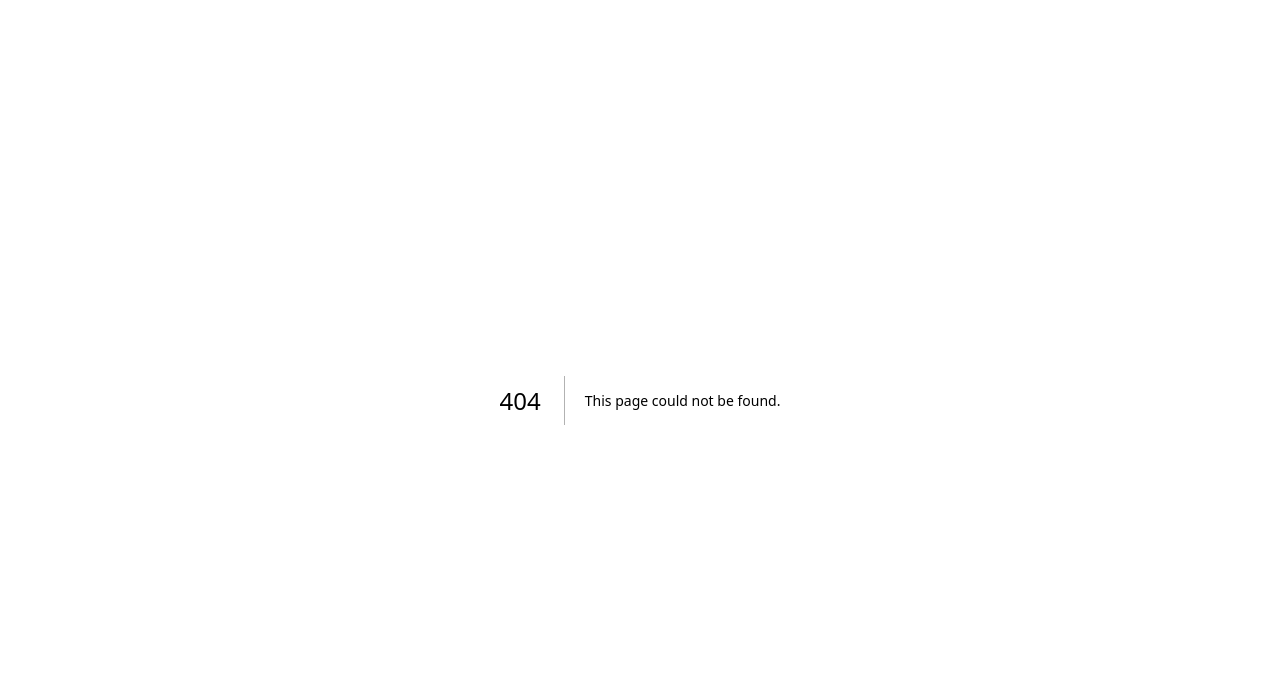
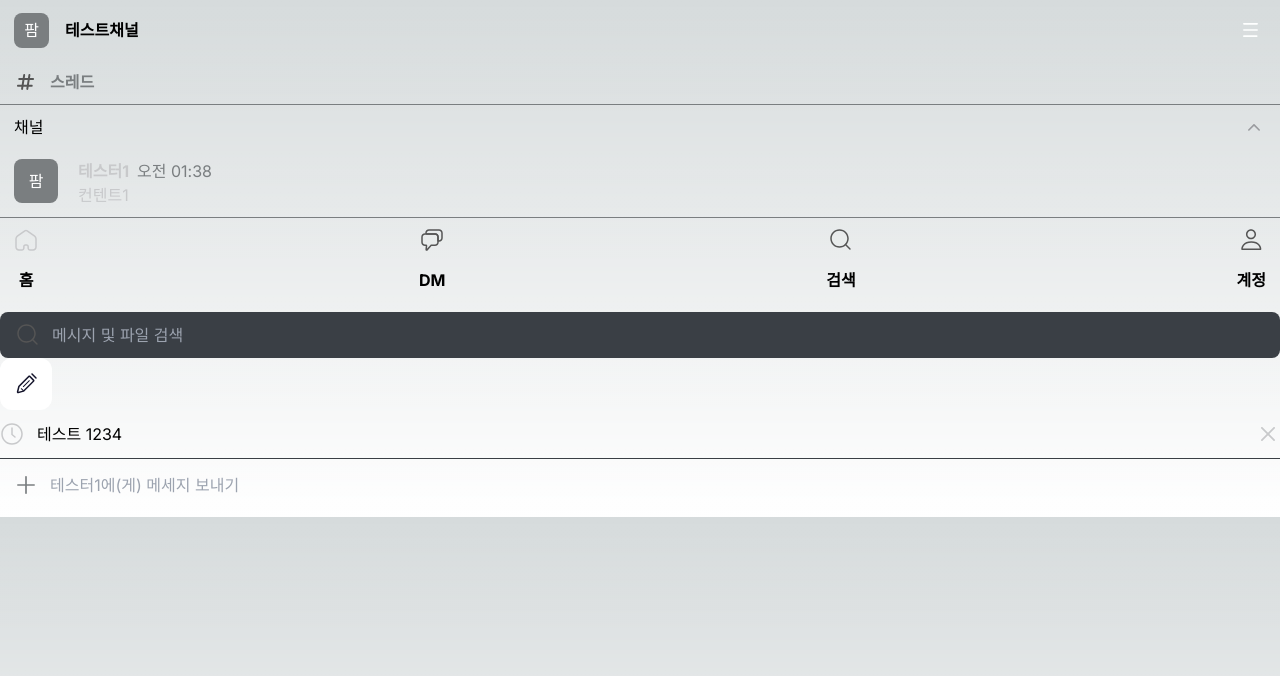
Before and after one commit to yunyami0605/slack-app, a Next.js app: page /home in a window 1280 px wide. Before the commit this address had no page. Shown: the top 676 px of the page. Built offline with nearby package versions, Linux system fonts and the light colour scheme.

Commit message:
feat: 페이지 추가

```diff
--- /dev/null
+++ b/src/app/dm/page.tsx
@@ -0,0 +1,5 @@
+function DM() {
+  return <div>DM</div>;
+}
+
+export default DM;
--- /dev/null
+++ b/src/app/home/page.tsx
@@ -0,0 +1,35 @@
+import WritingButton from '@/components/button/WritingButton';
+import MessageInput from '@/components/input/MessageInput';
+import SearchInput from '@/components/input/SearchInput';
+import CategoryToggleView from '@/components/view/CategoryView';
+import ChannelView from '@/components/view/ChannelView';
+import Header from '@/components/view/Header';
+import MessageView from '@/components/view/MessageView';
+import RecentSearchItem from '@/components/view/RecentSearchItem';
+import TabView from '@/components/view/TabView';
+
+function Home() {
+  return (
+    <div>
+      <Header channelName="테스트채널" />
+
+      <ChannelView name="스레드" />
+
+      <CategoryToggleView name="채널" />
+
+      <MessageView nickname="테스터1" content="컨텐트1" date="" />
+
+      <TabView />
+
+      <SearchInput />
+
+      <WritingButton />
+
+      <RecentSearchItem text="테스트 1234" />
+
+      <MessageInput />
+    </div>
+  );
+}
+
+export default Home;
--- /dev/null
+++ b/src/app/mypage/page.tsx
@@ -0,0 +1,5 @@
+function Mypage() {
+  return <div>Mypage</div>;
+}
+
+export default Mypage;
--- /dev/null
+++ b/src/app/search/page.tsx
@@ -0,0 +1,5 @@
+function Search() {
+  return <div>Search</div>;
+}
+
+export default Search;
```
Also changed, not shown: src/app/page.tsx (+7 -12 lines).
